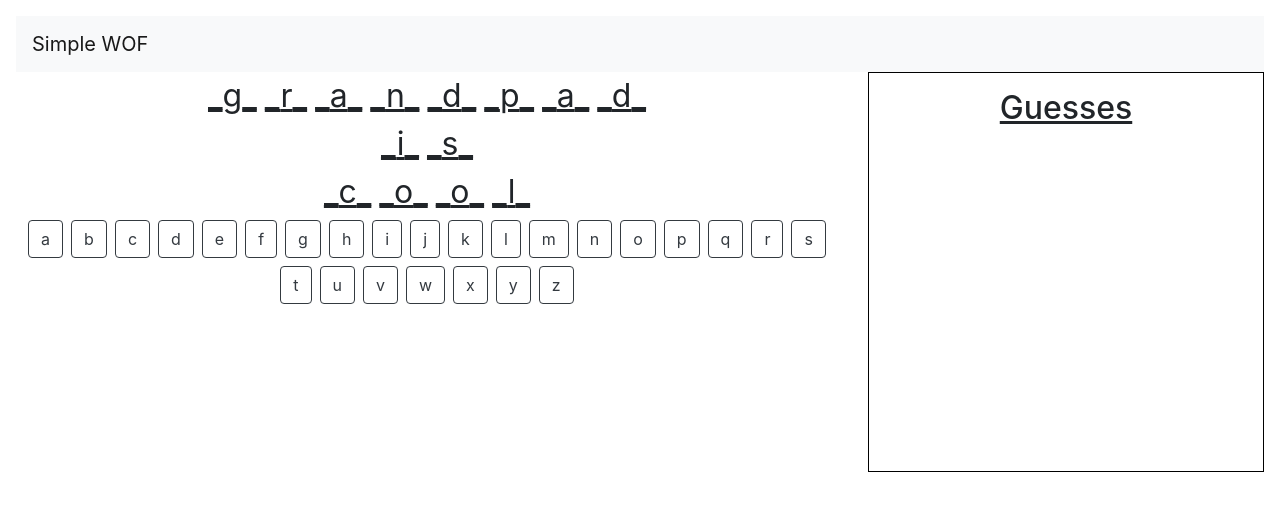
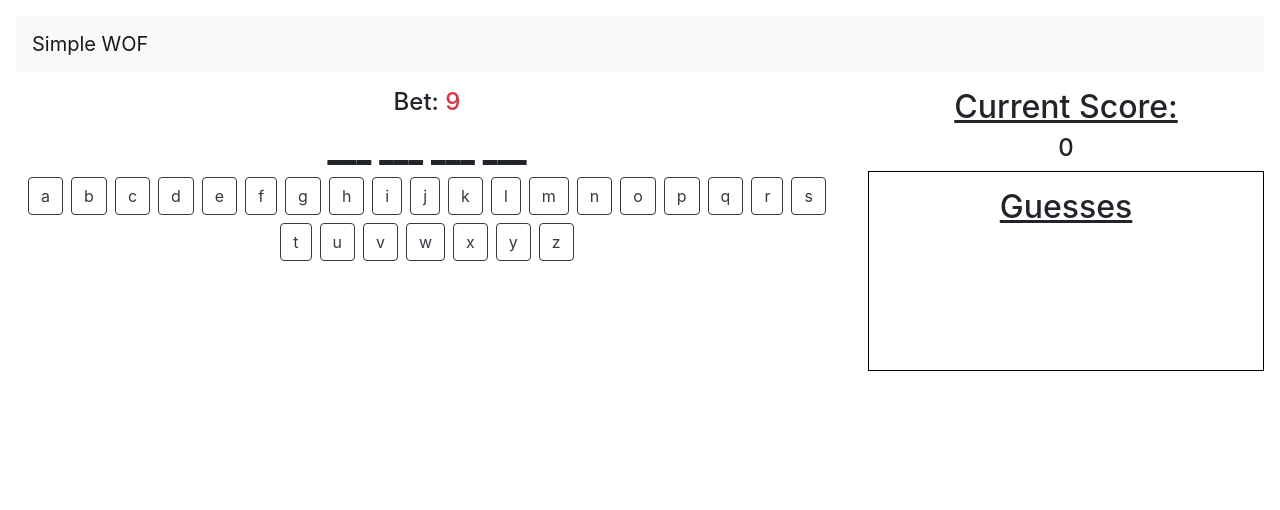
Before and after one commit to poisondminds/simple-wof-js, a React app in the folder simple-wof/: page / in a window 1280 px wide. Built offline with nearby package versions, Linux system fonts and the light colour scheme.

Commit message:
a lot of stuff

```diff
--- a/simple-wof/src/components/alphabet/Alphabet.jsx
+++ b/simple-wof/src/components/alphabet/Alphabet.jsx
@@ -8,6 +8,7 @@ class Alphabet extends Component {
       return (
         <button
           className="btn btn-outline-dark btn-alphabet"
+          disabled={this.props.guessMap[letter] != null}
           onClick={() => {
             this.props.onGuess(letter);
           }}
--- a/simple-wof/src/components/app/App.css
+++ b/simple-wof/src/components/app/App.css
@@ -2,3 +2,7 @@
   text-align: center;
   padding: 16px;
 }
+
+#main-content {
+  padding-top: 16px;
+}
--- a/simple-wof/src/components/app/App.js
+++ b/simple-wof/src/components/app/App.js
@@ -4,32 +4,96 @@ import Nav from '../nav/Nav';
 import Board from '../board/Board';
 import Alphabet from '../alphabet/Alphabet';
 import GuessList from '../guess_list/GuessList';
+import CurrentScore from '../current_score/CurrentScore';
+import Bet from '../bet/Bet';
+import WinBox from '../win_box/WinBox';
 
 class App extends Component {
-  state = {
-    guesses: []
-  };
+  constructor() {
+    super();
+    this.state = this.getInitialState();
+  }
+
+  buildHiddenLetters(phrase) {
+    const hiddenLetters = {};
+    for (let i = 0; i < phrase.length; i++) {
+      const character = phrase[i];
+      if (character === " ") {
+        continue;
+      }
+
+      const currentOccurrences = hiddenLetters[character] ?? 0;
+      hiddenLetters[character] = currentOccurrences + 1;
+    }
+    return hiddenLetters;
+  }
 
   handleGuess = guessLetter => {
-    this.setState({ guesses: this.state.guesses.concat(guessLetter) });
-  };
+    if (this.state.guessMap[guessLetter] != null) { // Already guessed
+      return;
+    }
+
+    const isCorrect = this.state.hiddenLetters[guessLetter] != null;
+
+    let scoreIncrement = 0;
+    if (isCorrect) {
+      scoreIncrement = this.state.hiddenLetters[guessLetter] * this.state.currentBet
+      delete this.state.hiddenLetters[guessLetter];
+    }
+
+    this.state.guessMap[guessLetter] = isCorrect;
+
+    const hasWon = Object.keys(this.state.hiddenLetters).length == 0;
+    this.setState({
+      guesses: this.state.guesses.concat(guessLetter),
+      currentScore: this.state.currentScore + scoreIncrement, // TODO: add to score
+      currentBet: this.getNextBet(),
+      hasWon: hasWon
+    });
+  }
+
+  handleRestart= () => {
+    this.setState(this.getInitialState());
+  }
 
   render() {
     return (
       <div className="App">
         <Nav />
+        <div id="main-content">
           <div className="row">
             <div className="col-sm-8">
-          <Board />
-          <Alphabet onGuess={this.handleGuess}/>
+              <Bet bet={this.state.currentBet}/>
+              <Board phrase={this.state.phrase} guessMap={this.state.guessMap} hasWon={this.state.hasWon}/>
+              <Alphabet guessMap={this.state.guessMap} onGuess={this.handleGuess}/>
+              { this.state.hasWon ? <WinBox onRestart={this.handleRestart}/> : ''}
             </div>
             <div className="col-sm-4">
-          <GuessList guesses={this.state.guesses} />
+              <CurrentScore score={this.state.currentScore}/>
+              <GuessList guesses={this.state.guesses} guessMap={this.state.guessMap}/>
+            </div>
           </div>
         </div>
       </div>
     );
+  }
+
+  getNextBet() {
+    return Math.floor(Math.random() * Math.floor(100));
+  }
+
+  getInitialState() {
+    const phrase = "cool";
+    return {
+      phrase: phrase,
+      hiddenLetters: this.buildHiddenLetters(phrase), // char -> int
+      guesses: [],
+      guessMap: {}, // char -> bool
+      currentBet: this.getNextBet(),
+      currentScore: 0,
+      hasWon: false
     };
+  }
 }
 
 export default App;
--- /dev/null
+++ b/simple-wof/src/components/bet/Bet.jsx
@@ -0,0 +1,15 @@
+import React, { Component } from "react";
+
+class Bet extends Component {
+  render() {
+    return (
+      <div className="Bet">
+        <h4>
+          Bet: <span className="text-danger">{this.props.bet}</span>
+        </h4>
+      </div>
+    );
+  }
+}
+
+export default Bet;
--- a/simple-wof/src/components/board/Board.jsx
+++ b/simple-wof/src/components/board/Board.jsx
@@ -2,22 +2,28 @@ import React, { Component } from "react";
 import "./Board.css";
 
 class Board extends Component {
-  state = {
-    phrase: "grandpad is cool",
-  };
+  render() {
+    return <div>{this.renderSpaces()}</div>;
+  }
 
   renderSpaces = () => {
-    return Array.from(this.state.phrase).map((character) => {
+    return Array.from(this.props.phrase).map((character) => {
       if (character === " ") {
         return <br></br>;
       }
-      return <span className="board-space">_{character}_</span>;
+
+      const spaceDisplay =
+        this.props.guessMap[character] === true ? character : "_";
+
+      return (
+        <span
+          className={"board-space " + (this.props.hasWon ? "text-success" : "")}
+        >
+          _{spaceDisplay}_
+        </span>
+      );
     });
   };
-
-  render() {
-    return <div>{this.renderSpaces()}</div>;
-  }
 }
 
 export default Board;
--- /dev/null
+++ b/simple-wof/src/components/current_score/CurrentScore.jsx
@@ -0,0 +1,16 @@
+import React, { Component } from "react";
+
+class CurrentScore extends Component {
+  render() {
+    return (
+      <div className="CurrentScore">
+        <h2>
+          <u>Current Score:</u>
+        </h2>
+        <h4>{this.props.score}</h4>
+      </div>
+    );
+  }
+}
+
+export default CurrentScore;
--- a/simple-wof/src/components/guess_list/GuessList.css
+++ b/simple-wof/src/components/guess_list/GuessList.css
@@ -1,6 +1,6 @@
 .GuessList {
     border: 1px solid black;
-    min-height: 400px;
+    min-height: 200px;
     padding: 16px;
     word-break: break-all;
 }
--- a/simple-wof/src/components/guess_list/GuessList.jsx
+++ b/simple-wof/src/components/guess_list/GuessList.jsx
@@ -4,7 +4,9 @@ import "./GuessList.css";
 class GuessList extends Component {
   renderGuesses = () => {
     return this.props.guesses.map((letter) => {
-      return <span className="guess-text">{letter}</span>;
+      const colorClass =
+        this.props.guessMap[letter] === true ? "text-success" : "text-danger";
+      return <span className={"guess-text " + colorClass}>{letter}</span>;
     });
   };
 
--- /dev/null
+++ b/simple-wof/src/components/win_box/WinBox.jsx
@@ -0,0 +1,16 @@
+import React, { Component } from "react";
+
+class WinBox extends Component {
+  render() {
+    return (
+      <div className="Bet">
+        <h1>YOU WIN!</h1>
+        <button className="btn-primary" onClick={this.props.onRestart}>
+          Restart
+        </button>
+      </div>
+    );
+  }
+}
+
+export default WinBox;
--- a/simple-wof/src/index.js
+++ b/simple-wof/src/index.js
@@ -6,9 +6,7 @@ import * as serviceWorker from './serviceWorker';
 import 'bootstrap/dist/css/bootstrap.css'
 
 ReactDOM.render(
-  <React.StrictMode>
-    <App />
-  </React.StrictMode>,
+  <App />,
   document.getElementById('root')
 );
 
```
Lines whose indentation alone changed are shown as unchanged.
